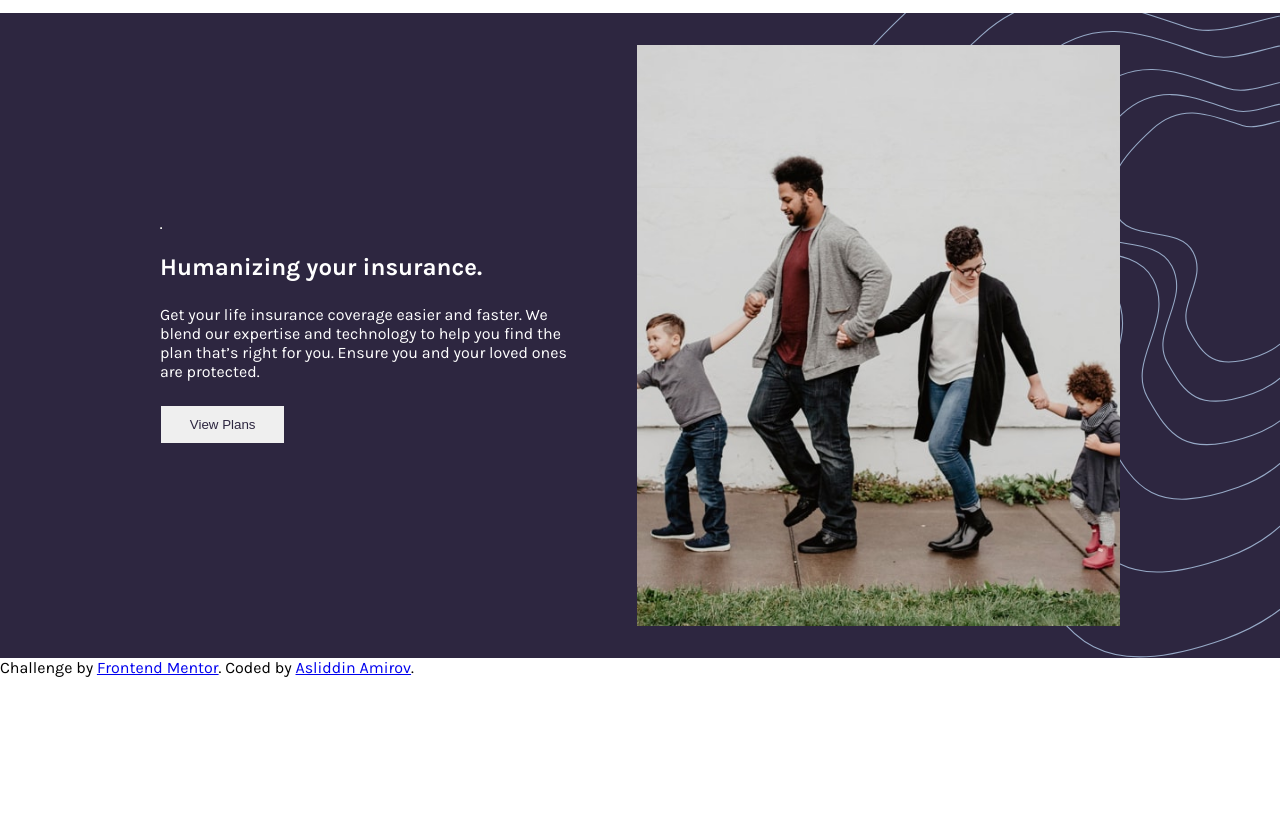
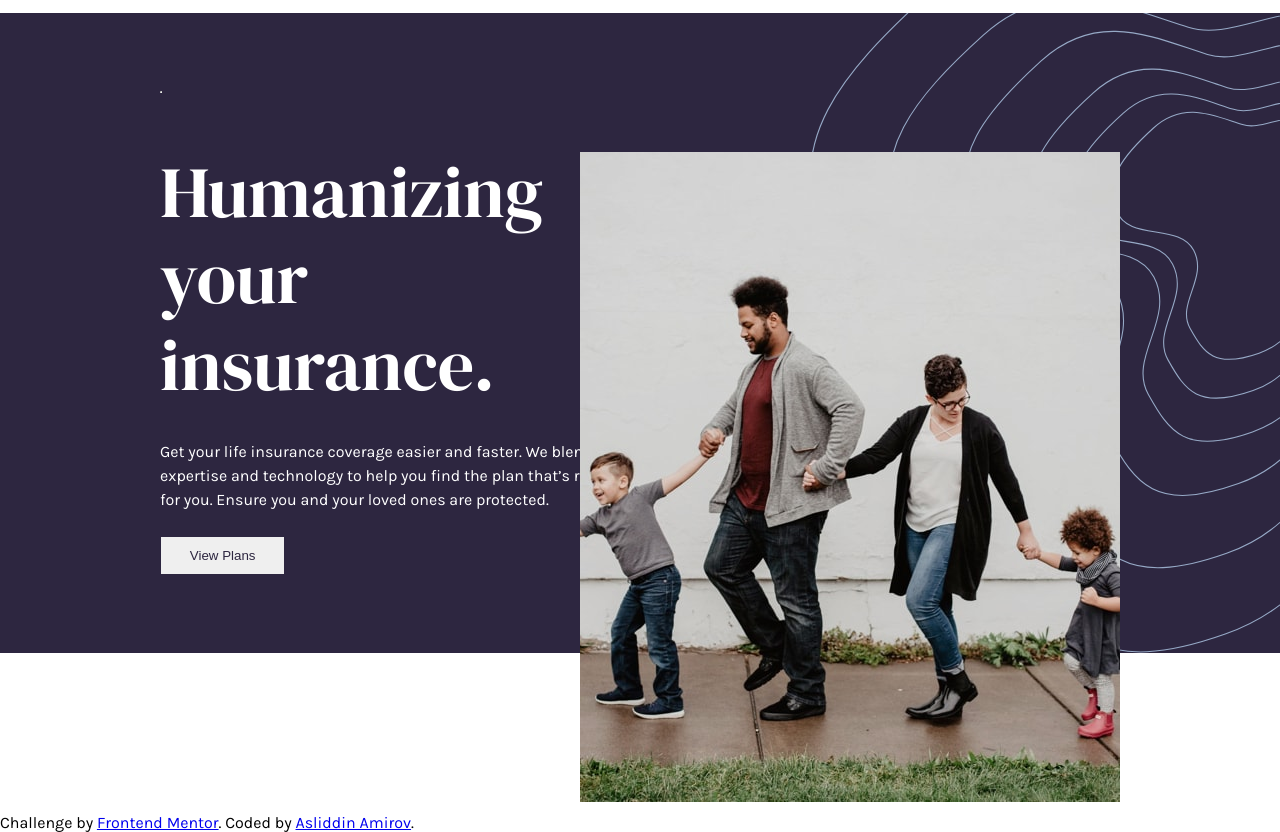
Before and after one commit to asliddinamir/project44-FM, a plain HTML site: page index.html in a window 1280 px wide. Shown: the part 70-902 px from the top of the page. Before the commit the page ends 800 px from the top, so only its background shows below. Drawn offline with Linux system fonts and the light colour scheme.

Commit message:
done hero image

```diff
--- a/index.html
+++ b/index.html
@@ -31,7 +31,7 @@
           the plan that’s right for you. Ensure you and your loved ones are protected.</p>
         <button id="box">View Plans</button>
       </div>
-      <img src="./images/image-intro-desktop.jpg" alt="intro">
+      <img class="heroImg" src="./images/image-intro-desktop.jpg" alt="intro">
     </section>
 
     <footer class="attribution">
--- a/style.css
+++ b/style.css
@@ -20,6 +20,11 @@
 body {
     font-family: var(--karla);
     min-width: 100vh;
+}
+
+.main {
+    min-height: 100vh;
+    z-index: 1;
 }
 
 
@@ -75,7 +80,9 @@ body {
     gap: 3rem;
     background: url('./images/bg-pattern-intro-right-desktop.svg') no-repeat center right/contain var(--Dark_Violet);
     color: #fff;
-    min-height: 80vh;
+    height: 80vh;
+    margin-bottom: 10rem;
+    z-index: 2;
 }
 
 .hero_info {
@@ -83,5 +90,27 @@ body {
     flex-direction: column;
     gap: 1.5rem;
     align-items: start;
-    width: 50%;
+    width: 48%;
+    overflow: hidden;
 }
+
+.hero_info h1 {
+    font-family: var(--dm);
+    font-size: 72px;
+    font-weight: 100;
+    line-height: 120%;
+    margin-block: 2rem .5rem;
+    overflow: hidden;
+}
+
+.hero_info p {
+    font-size: 16px;
+    line-height: 1.5;
+}
+
+.heroImg {
+    transform: translateY(18vh);
+    position: absolute;
+    right: 10rem;
+    z-index: 3;
+}
```
